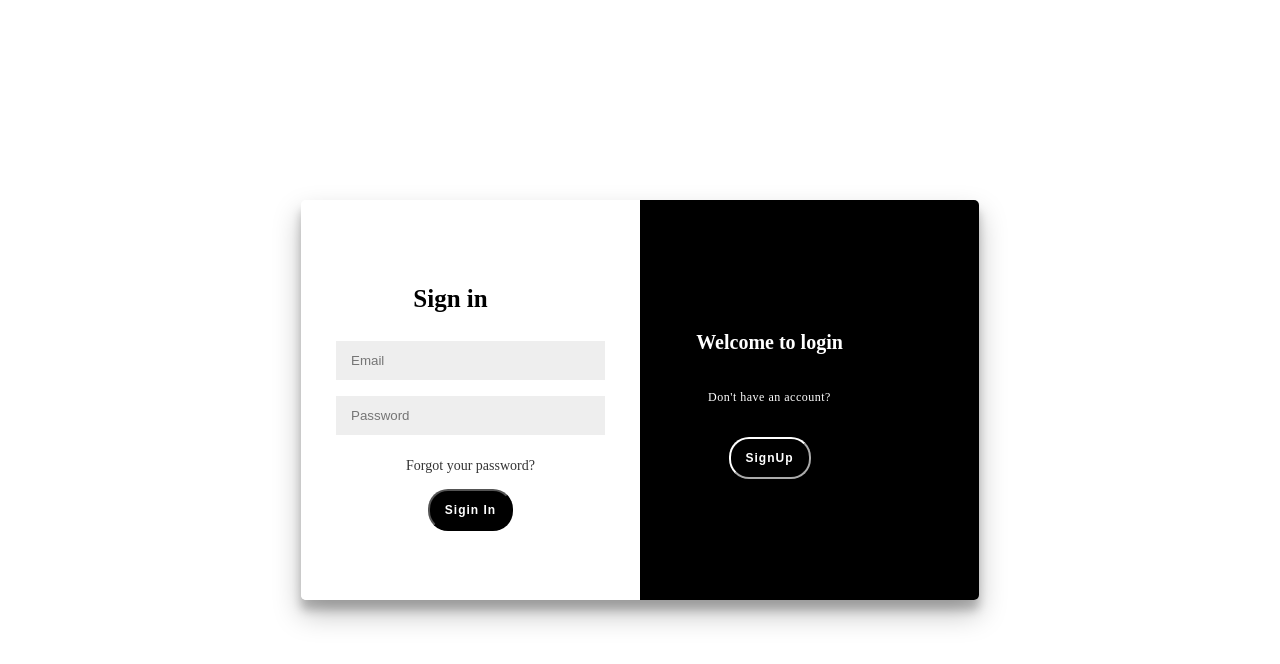
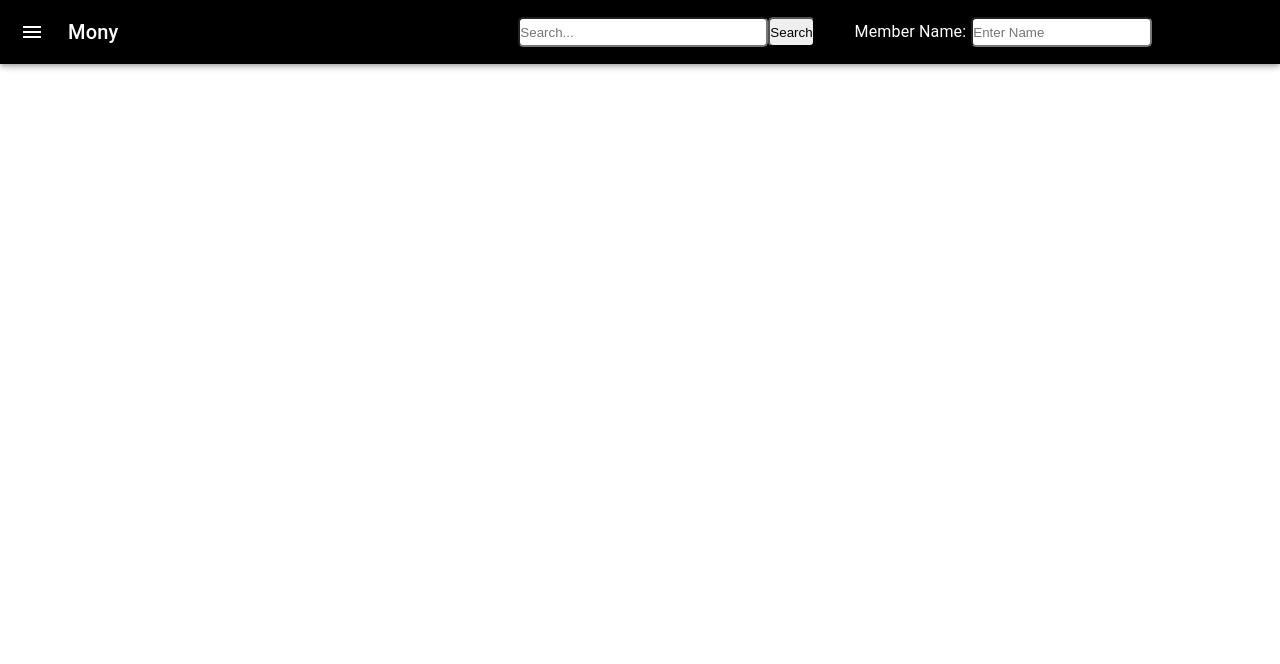
Before and after one commit to Subash-Alagesan/Mony, a React (Create React App) app: page / in a window 1280 px wide. Shown: the top 664 px of the page. Built offline with nearby package versions, Linux system fonts and the light colour scheme.

Commit message:
13-12-2023

```diff
--- a/package.json
+++ b/package.json
@@ -16,7 +16,7 @@
     "mdb-react-ui-kit": "^7.0.0",
     "react": "^18.2.0",
     "react-dom": "^18.2.0",
-    "react-router-dom": "^6.20.0",
+    "react-router-dom": "^6.20.1",
     "react-scripts": "5.0.1",
     "styled-components": "^6.1.1",
     "web-vitals": "^2.1.4",
--- a/public/index.html
+++ b/public/index.html
@@ -24,6 +24,17 @@
       work correctly both with client-side routing and a non-root public URL.
       Learn how to configure a non-root public URL by running `npm run build`.
     -->
+    <link
+    href="https://fonts.googleapis.com/css2?family=Nunito+Sans:wght@400;700&display=swap"
+    rel="stylesheet"
+  />
+  <link
+    rel="stylesheet"
+    href="https://cdnjs.cloudflare.com/ajax/libs/font-awesome/6.1.1/css/all.min.css"
+    integrity="sha512-KfkfwYDsLkIlwQp6LFnl8zNdLGxu9YAA1QvwINks4PhcElQSvqcyVLLD9aMhXd13uQjoXtEKNosOWaZqXgel0g=="
+    crossorigin="anonymous"
+    referrerpolicy="no-referrer"
+  />
     <title>React App</title>
   </head>
   <body>
--- a/src/App.css
+++ b/src/App.css
@@ -1,3 +1,11 @@
-header{
-    background-color: blueviolet;
+*{
+    margin: 0;
+    padding: 0;
+    box-sizing: border-box;
 }
+
+.App{
+    height: 100vh;
+    width: 85%;
+    background-color:white;
+}
--- a/src/App.js
+++ b/src/App.js
@@ -1,42 +1,19 @@
     import React from "react";
-import * as Components from './Form/Components';
+    import Signin from "./Form/Signin";
     import './App.css';
+    import Login from './Form/Login';
+    import SellerDashboard from "./Dashboard/SellerDashboard";
 
     function App() {
-    const [signIn, toggle] = React.useState(true);
+
         return(
+            <div className="App">
+                {/* <Signin />
+                <Login /> */}
+                <SellerDashboard />
 
-         <Components.Container>
+            </div>
 
-             <Components.SignInContainer signinIn={signIn}>
-                  <Components.Form>
-                      <Components.Title>Sign in</Components.Title>
-                      <Components.Input type='email' placeholder='Email' />
-                      <Components.Input type='password' placeholder='Password' />
-                      <Components.Anchor href='#'>Forgot your password?</Components.Anchor>
-                      <Components.Button>Sigin In</Components.Button>
-                  </Components.Form>
-             </Components.SignInContainer>
-
-             <Components.OverlayContainer signinIn={signIn}>
-                 <Components.Overlay signinIn={signIn}>
-
-
-
-                     <Components.RightOverlayPanel signinIn={signIn}>
-                       <Components.Title1>Welcome to login</Components.Title1>
-                       <Components.Paragraph>
-                           Don't have an account?
-                       </Components.Paragraph>
-                           <Components.GhostButton1 onClick={() => toggle(true)}>
-                               SignUp
-                           </Components.GhostButton1>
-                     </Components.RightOverlayPanel>
-
-                 </Components.Overlay>
-             </Components.OverlayContainer>
-
-         </Components.Container>
         )
     }
 
--- /dev/null
+++ b/src/Dashboard/SellerDashboard.css
@@ -0,0 +1,22 @@
+.search-bar{
+  display: flex;
+  margin-left: 400px;
+}
+.input-search{
+height:30px;
+width:250px;
+border-radius: 5px;
+}
+
+.Serach-btn{
+  border-radius: 5px;
+}
+.label-name{
+  margin-left: 40px;
+}
+
+.input-text{
+  height:30px;
+  margin-left: 5px;
+  border-radius: 5px;
+  }
--- /dev/null
+++ b/src/Dashboard/SellerDashboard.js
@@ -0,0 +1,212 @@
+import React, { useState } from 'react';
+import { styled, useTheme } from '@mui/material/styles';
+import Box from '@mui/material/Box';
+import Drawer from '@mui/material/Drawer';
+import CssBaseline from '@mui/material/CssBaseline';
+import MuiAppBar from '@mui/material/AppBar';
+import Toolbar from '@mui/material/Toolbar';
+import List from '@mui/material/List';
+import Typography from '@mui/material/Typography';
+import Divider from '@mui/material/Divider';
+import IconButton from '@mui/material/IconButton';
+import MenuIcon from '@mui/icons-material/Menu';
+import ChevronLeftIcon from '@mui/icons-material/ChevronLeft';
+import ChevronRightIcon from '@mui/icons-material/ChevronRight';
+import ListItem from '@mui/material/ListItem';
+import ListItemButton from '@mui/material/ListItemButton';
+import ListItemIcon from '@mui/material/ListItemIcon';
+import ListItemText from '@mui/material/ListItemText';
+import InboxIcon from '@mui/icons-material/MoveToInbox';
+import MailIcon from '@mui/icons-material/Mail';
+import './SellerDashboard.css';
+import { BrowserRouter as Router, Route, Link, Routes } from 'react-router-dom';
+
+
+
+const drawerWidth = 240;
+
+const Main = styled('main', { shouldForwardProp: (prop) => prop !== 'open' })(
+  ({ theme, open }) => ({
+    flexGrow: 1,
+    padding: theme.spacing(3),
+    transition: theme.transitions.create('margin', {
+      easing: theme.transitions.easing.sharp,
+      duration: theme.transitions.duration.leavingScreen,
+    }),
+    marginLeft: `-${drawerWidth}px`,
+    ...(open && {
+      transition: theme.transitions.create('margin', {
+        easing: theme.transitions.easing.easeOut,
+        duration: theme.transitions.duration.enteringScreen,
+      }),
+      marginLeft: 0,
+    }),
+  }),
+);
+
+const AppBar = styled(MuiAppBar, {
+  shouldForwardProp: (prop) => prop !== 'open',
+})(({ theme, open }) => ({
+  transition: theme.transitions.create(['margin', 'width'], {
+    easing: theme.transitions.easing.sharp,
+    duration: theme.transitions.duration.leavingScreen,
+  }),
+  ...(open && {
+    width: `calc(100% - ${drawerWidth}px)`,
+    marginLeft: `${drawerWidth}px`,
+    transition: theme.transitions.create(['margin', 'width'], {
+      easing: theme.transitions.easing.easeOut,
+      duration: theme.transitions.duration.enteringScreen,
+    }),
+  }),
+}));
+
+const DrawerHeader = styled('div')(({ theme }) => ({
+  display: 'flex',
+  alignItems: 'center',
+  padding: theme.spacing(0, 1),
+  // necessary for content to be below app bar
+  ...theme.mixins.toolbar,
+  justifyContent: 'flex-end',
+}));
+
+export default function PersistentDrawerLeft({ onSearch }) {
+  const theme = useTheme();
+  const [open, setOpen] = React.useState(false);
+
+  const handleDrawerOpen = () => {
+    setOpen(true);
+  };
+
+  const handleDrawerClose = () => {
+    setOpen(false);
+  };
+
+  const [searchTerm, setSearchTerm] = useState('');
+
+  const handleSearchInput = (event) => {
+    setSearchTerm(event.target.value);
+  };
+
+  const handleSearch = () => {
+    // Pass the search term to the parent component or perform search logic here
+    onSearch(searchTerm);
+  };
+
+  const [memberId, setMemberId] = useState('');
+  const [name, setName] = useState('');
+
+  const handleMemberIdChange = (event) => {
+    setMemberId(event.target.value);
+  };
+
+  const handleNameChange = (event) => {
+    setName(event.target.value);
+  };
+
+  const routes = [
+    {
+      path: '/profile',
+      text: 'Profile Details',
+      icon: <InboxIcon />,
+    },
+    {
+      path: '/genealogy',
+      text: 'Genealogy Tree',
+      icon: <MailIcon />,
+    },
+    {
+      path: '/earnings',
+      text: 'My Earnings',
+      icon: <InboxIcon />,
+    },
+
+  ];
+
+  return (
+    <Box sx={{ display: 'flex' ,width:'85%'}}>
+      <CssBaseline />
+      <AppBar position="fixed" open={open} sx={{ backgroundColor: 'black' }}>
+        <Toolbar>
+          <IconButton
+            color="inherit"
+            aria-label="open drawer"
+            onClick={handleDrawerOpen}
+            edge="start"
+            sx={{ mr: 2, ...(open && { display: 'none' }) }}
+          >
+            <MenuIcon />
+          </IconButton>
+          <Typography variant="h6" noWrap component="div">
+           Mony
+          </Typography>
+          <div className='search-bar'>
+      <input
+      className='input-search'
+        type="text"
+        placeholder="Search..."
+        value={searchTerm}
+        onChange={handleSearchInput}
+      />
+      <button onClick={handleSearch}className='Serach-btn'>Search</button>
+    </div>
+
+      <div className='label-name'>
+        <label htmlFor="name">Member Name:</label>
+        <input
+        className='input-text'
+          type="text"
+          id="name"
+          value={name}
+          onChange={handleNameChange}
+          placeholder="Enter Name"
+        />
+      </div>
+
+        </Toolbar>
+      </AppBar>
+      <Drawer
+        sx={{
+          width: drawerWidth,
+          flexShrink: 0,
+          '& .MuiDrawer-paper': {
+            width: drawerWidth,
+            boxSizing: 'border-box',
+          },
+        }}
+        variant="persistent"
+        anchor="left"
+        open={open}
+      >
+        <DrawerHeader>
+          <IconButton onClick={handleDrawerClose}>
+            {theme.direction === 'ltr' ? <ChevronLeftIcon /> : <ChevronRightIcon />}
+          </IconButton>
+        </DrawerHeader>
+        <Divider />
+        <Router>
+          <List>
+            {routes.map(({ path, text, icon }, index) => (
+              <ListItem key={text} disablePadding>
+                <ListItemButton component={Link} to={path}>
+                  <ListItemIcon>{icon}</ListItemIcon>
+                  <ListItemText primary={text} />
+                </ListItemButton>
+              </ListItem>
+            ))}
+          </List>
+          <Routes>
+            {routes.map(({ path, text }, index) => (
+              <Route key={text} exact path={path} element={<div>{text} </div>} />
+            ))}
+          </Routes>
+        </Router>
+             </Drawer>
+      <Main open={open}>
+        <DrawerHeader />
+
+
+      </Main>
+    </Box>
+  );
+}
--- a/src/Form/Login.css
+++ b/src/Form/Login.css
@@ -3,9 +3,6 @@
     width: 100%;
     height: 30vh;
     background-color: black;
-    margin: 0;
-    box-sizing: border-box;
-    position: relative;
     display: flex;
     justify-content: center;
     align-content: center;
@@ -36,6 +33,7 @@
     display: flex;
     border-radius: 5px;
     border: 1px solid black;
+    flex-wrap: wrap;
 
   }
   .incan-img {
@@ -81,6 +79,7 @@
     border-radius: 5px;
     border: 1px solid black;
     overflow: auto;
+    flex-wrap: wrap;
   }
 
   .tablist{
--- a/src/Form/Login.js
+++ b/src/Form/Login.js
@@ -48,6 +48,7 @@ const Login = () => {
     email: "",
     phonenumber: "",
     address: "",
+    pincode:"",
     password: "",
     account_name:"",
     acc_no:"",
@@ -142,6 +143,21 @@ const Login = () => {
                         type="text"
                         name="address"
                         placeholder="enter address"
+                        value={formData.address}
+                        onChange={handleInputChange}
+                      /></p>
+
+                    </div>
+                    </Grid>
+
+                    <Grid item xs={6}>
+                    <div className="field">
+                      <label className="lbl-field">Pin Code</label>
+                      <p><input
+                      className="input-field"
+                        type="text"
+                        name="pincode"
+                        placeholder="enter pincode"
                         value={formData.address}
                         onChange={handleInputChange}
                       /></p>
--- a/src/index.js
+++ b/src/index.js
@@ -1,20 +1,13 @@
 import React from 'react';
-import ReactDOM from 'react-dom/client';
-// import './index.css';
+import ReactDOM from 'react-dom';
+import { BrowserRouter } from 'react-router-dom'; // Import BrowserRouter
+import App from './App'; // Import your main App component
 
-import App from './App';
-import reportWebVitals from './reportWebVitals';
-import Login from './Form/Login';
+ReactDOM.render(
+  <React.StrictMode>
 
-const root = ReactDOM.createRoot(document.getElementById('root'));
-root.render(
-  <React.StrictMode>
-    <App />
-    {/* <Login /> */}
-  </React.StrictMode>
+      <App />
+
+  </React.StrictMode>,
+  document.getElementById('root')
 );
-
-// If you want to start measuring performance in your app, pass a function
-// to log results (for example: reportWebVitals(console.log))
-// or send to an analytics endpoint. Learn more: https://bit.ly/CRA-vitals
-reportWebVitals();
```
Also changed, not shown: src/Form/Signin.js (+40 -35 lines), src/Dashboard/sidebar.js (added), 1 other file (tests, documents, lock files or other folders). Lines whose indentation alone changed are shown as unchanged.
